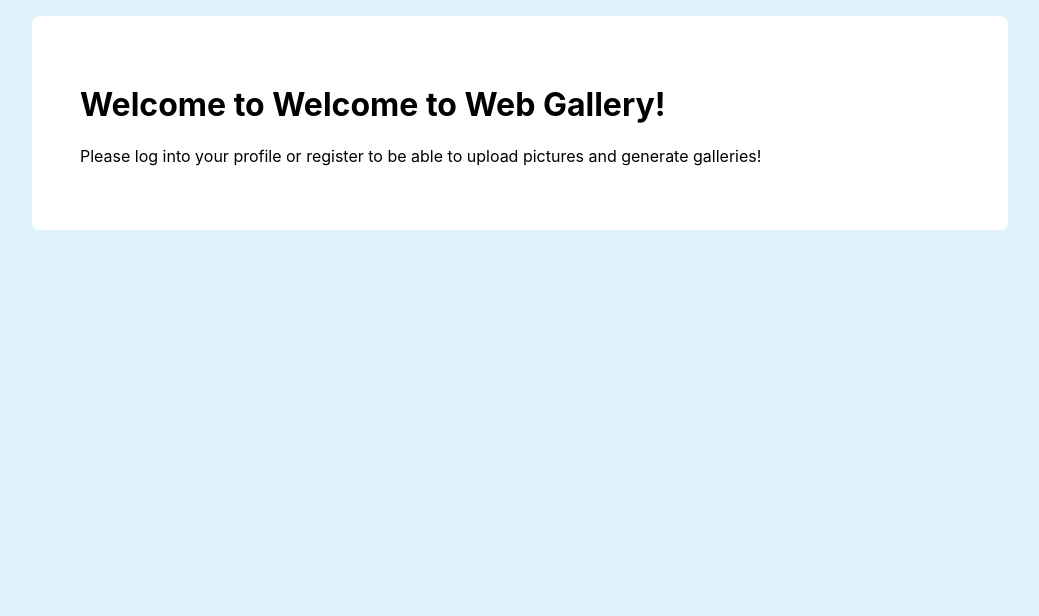
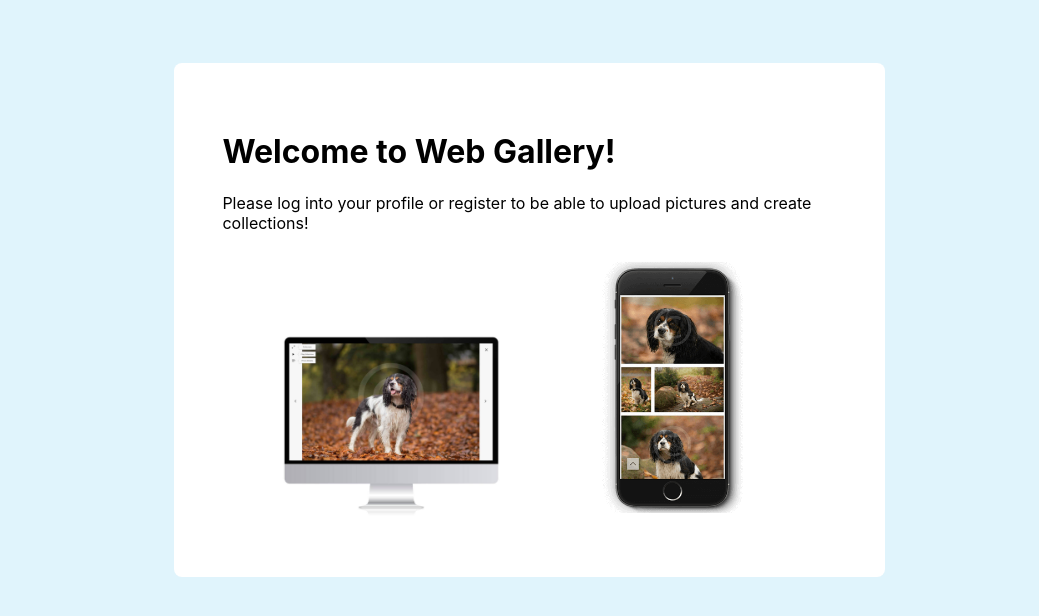
Before and after one commit to Emoto13/gallery, a PHP site: page / in a window 1280 px wide. Shown: the part 73-689 px from the top of the page, without its empty margins (120-1159 px from the left). Run offline with PHP 8.4, Linux system fonts and the light colour scheme.

Commit message:
Upgrade the index page

```diff
--- a/client/css/main.css
+++ b/client/css/main.css
@@ -14,6 +14,24 @@ body {
   border-radius: 0.5em;
 }
 
+.index-container {
+  width: 48%;
+  overflow: auto;
+  background-color: white;
+  margin: 1em auto;
+  padding: 3em;
+  border-radius: 0.5em;
+  position: absolute;
+  top: 15%;
+  left: 23%;
+}
+
+.index-img {
+  width: 45%;
+  position: relative;
+  left: 5%;
+}
+
 textarea {
   border-radius: 0.5em;
 }
--- a/client/index.php
+++ b/client/index.php
@@ -17,13 +17,18 @@
         }
     }
 
-    echo '<main class="container">';
     if (!isset($_SESSION['user_id'])) {
-        echo '<h1>Welcome to Welcome to Web Gallery!</h1>
-            <p>Please log into your profile or register to be able to upload pictures and generate galleries!</p>';
+        echo '<main class="index-container">';
+        echo '<h1>Welcome to Web Gallery!</h1>
+            <p>Please log into your profile or register to be able to upload pictures and create collections!</p>
+            <img src="images/index.jpg" class="index-img" alt="Index photo" />
+            <img src="images/index-phone.png" class="index-img" alt="Index phone photo" />
+
+            ';
         return;
     }
 
+    echo '<main class="container">';
     echo '<h1>Welcome to Web Gallery!</h1>
         <p>You can now upload new images or view your existing ones. :)</p>';
     echo '<form action="../server/upload.php" method="POST" enctype="multipart/form-data">
```
Also changed, not shown: client/images/index-phone.png (added), client/images/index.jpg (added), 1 other file.
